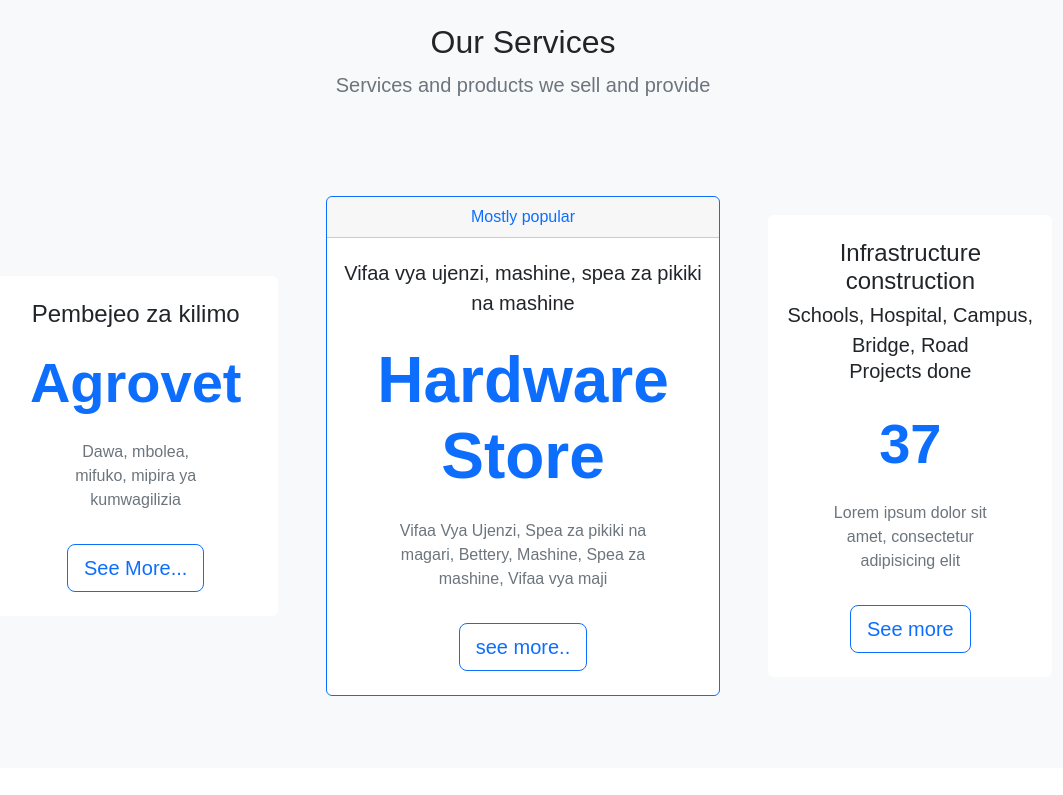
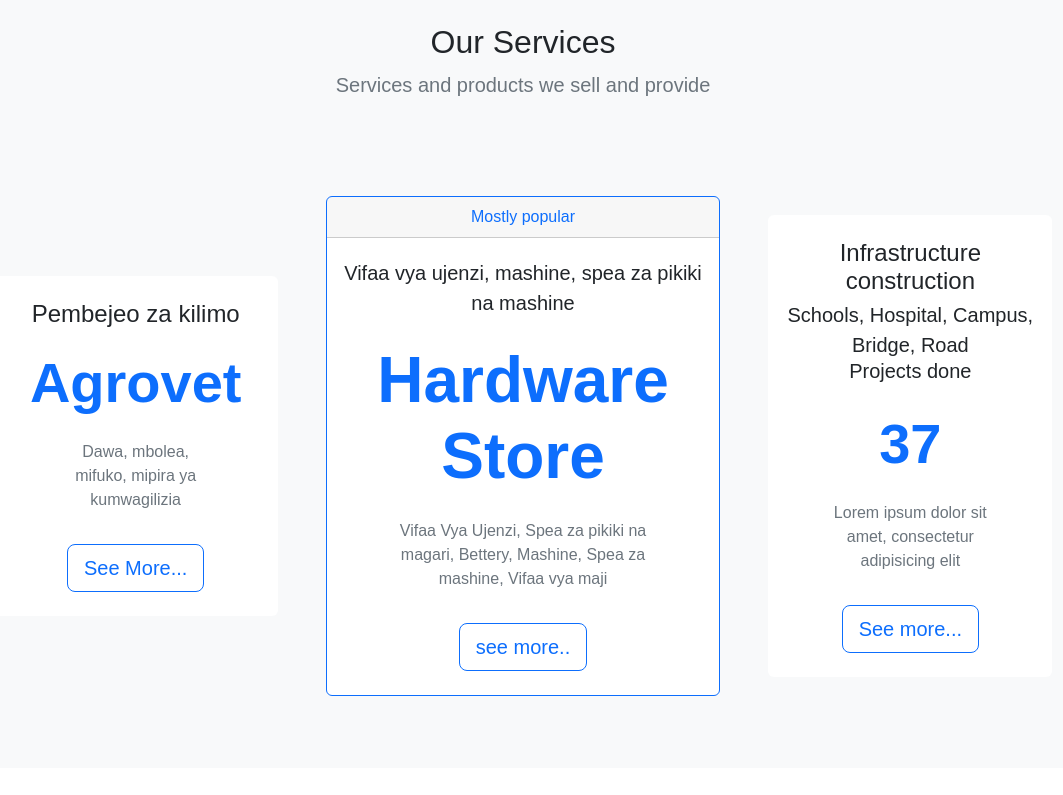
Before and after one commit to shadmbwagha/azureHelloPhpSql, a PHP site: page / in a window 1280 px wide. Shown: the part 759-1554 px from the top of the page, without its empty margins (117-1180 px from the left). Run offline with PHP 8.4, Linux system fonts and the light colour scheme; some libraries are stand-ins or nearby versions.

Commit message:
Update index.php

```diff
--- a/index.php
+++ b/index.php
@@ -156,7 +156,7 @@
              <p class="lead card-subtitle">Projects done</p>
              <p class="display-4 my-4 text-primary fw-bold">37</p>
              <p class="card-text mx-5 text-muted d-none d-lg-block">Lorem ipsum dolor sit amet, consectetur adipisicing elit</p>
-             <a class="btn btn-outline-primary btn-lg mt-3">See more</a>
+             <a class="btn btn-outline-primary btn-lg mt-3">See more...</a>
           </div>
         </div>
       </div>
```
